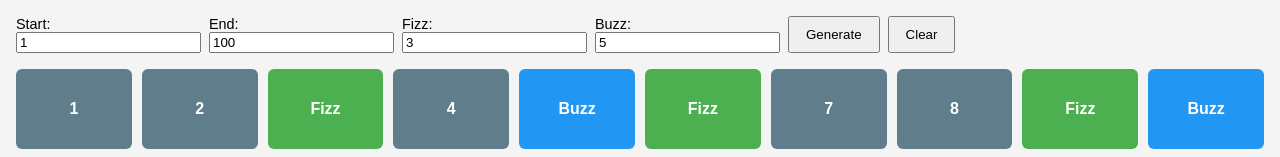
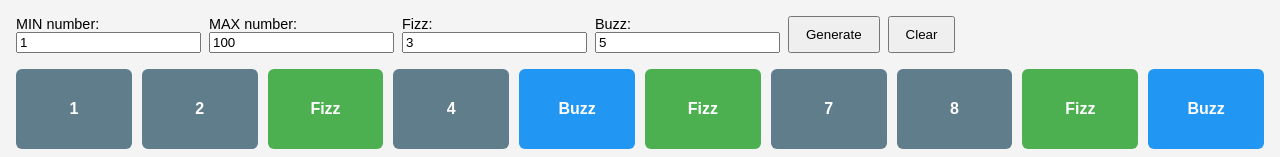
Before and after one commit to llizaveett/homework3, a plain HTML site: page index.html in a window 1280 px wide. Shown: the top 157 px of the page. Drawn offline with Linux system fonts and the light colour scheme.

Commit message:
Update index.html

```diff
--- a/index.html
+++ b/index.html
@@ -9,12 +9,12 @@
 
         <section class="controls">
             <label>
-                Start:
+                MIN number:
                 <input type="number" id="start" value="1">
             </label>
 
             <label>
-                End:
+                MAX number:
                 <input type="number" id="end" value="100">
             </label>
 
```
